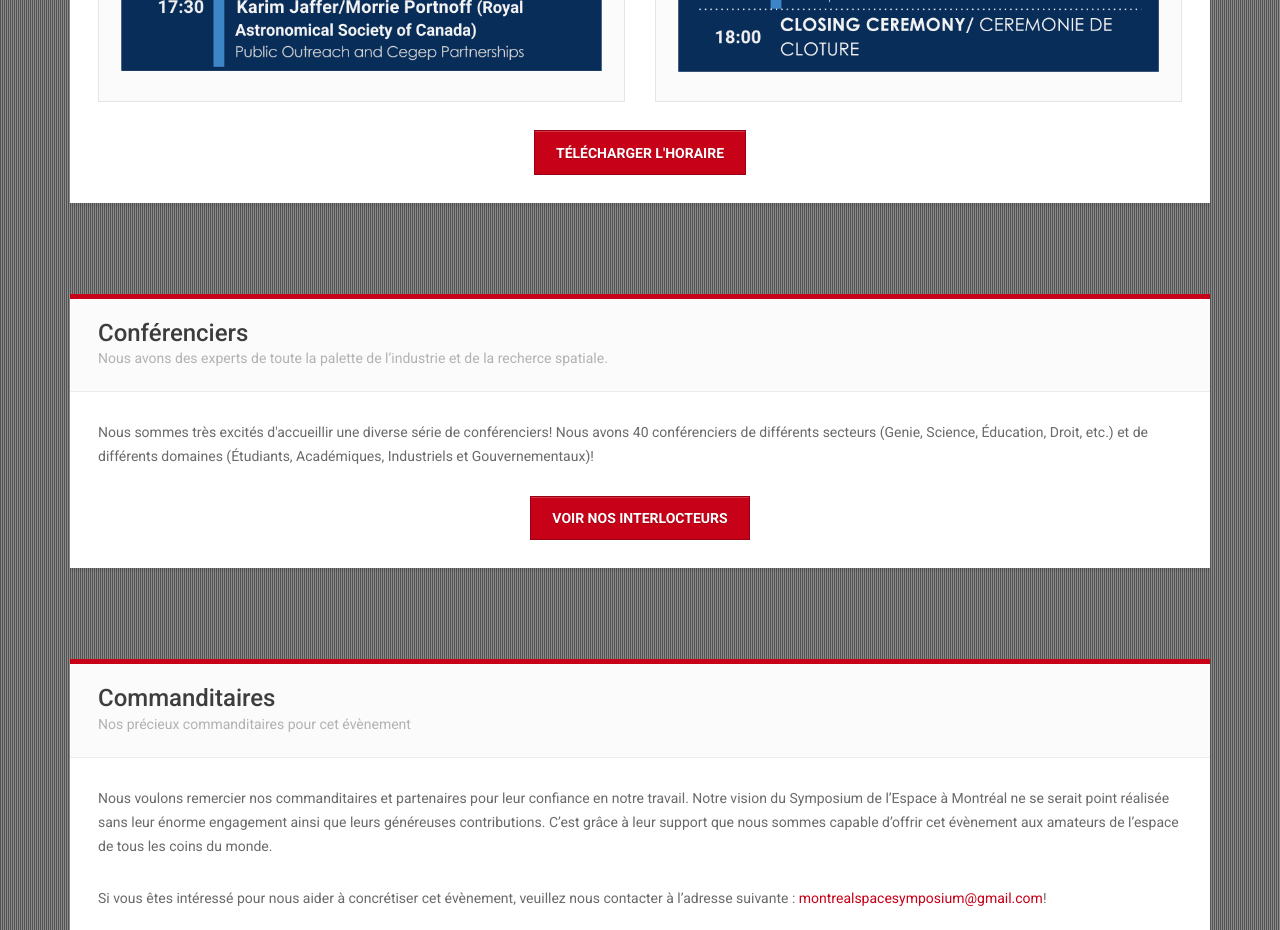
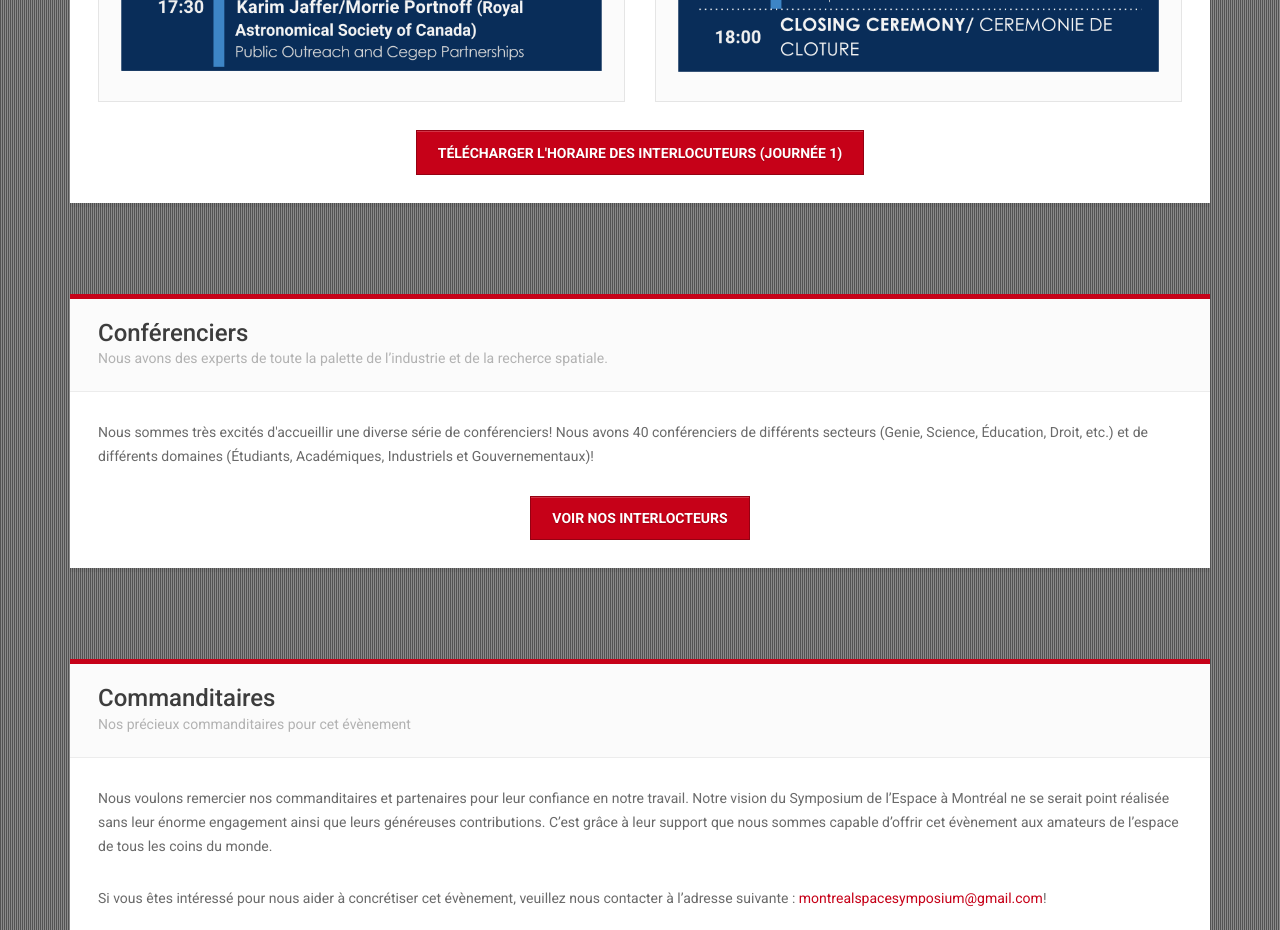
Before and after one commit to mcgillspace/mss-website, a website: page indexFR.html in a window 1280 px wide. Shown: the part 4800-5730 px from the top of the page. Drawn offline with nearby package versions, Linux system fonts and the light colour scheme; some packages are replaced by stand-ins of ours; animation ran at ten frames a second; a script that the page names is missing; files whose address does not match are found by name.

Commit message:
added speakers guide to index pages

```diff
--- a/indexFR.html
+++ b/indexFR.html
@@ -196,7 +196,7 @@
                       </div>
                     </div>
                     <div class="text-center">
-                        <a href="img/schedule/mss2017_schedule.zip" title="Télécharger l'horaire" class="btn">Télécharger l'horaire</a>
+                        <a href="img/schedule/MMS_SpeakersGuide_day1.pdf" title="Télécharger l'horaire" class="btn">Télécharger l'horaire des interlocuteurs (journée 1)</a>
                     </div>
                   </div>
                 </div>
```
Also changed, not shown: index.html (+1 -1 lines), 1 other file.
